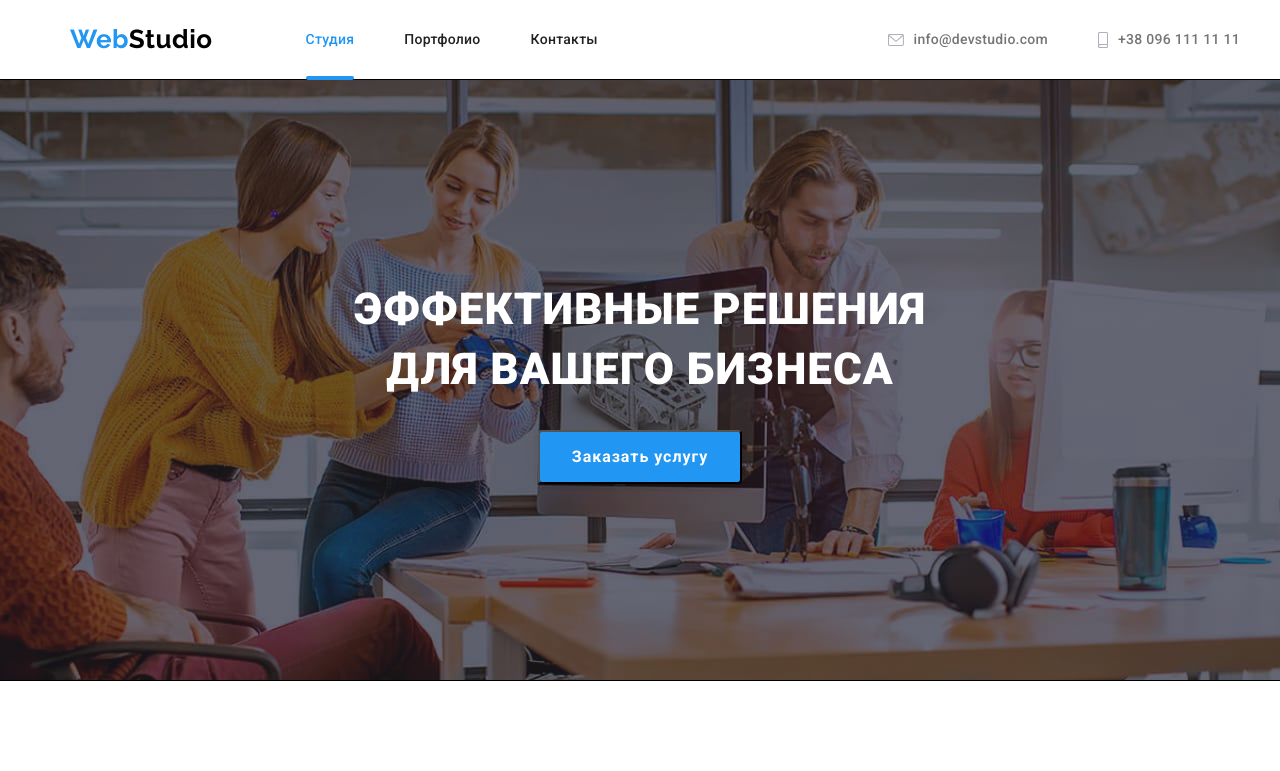
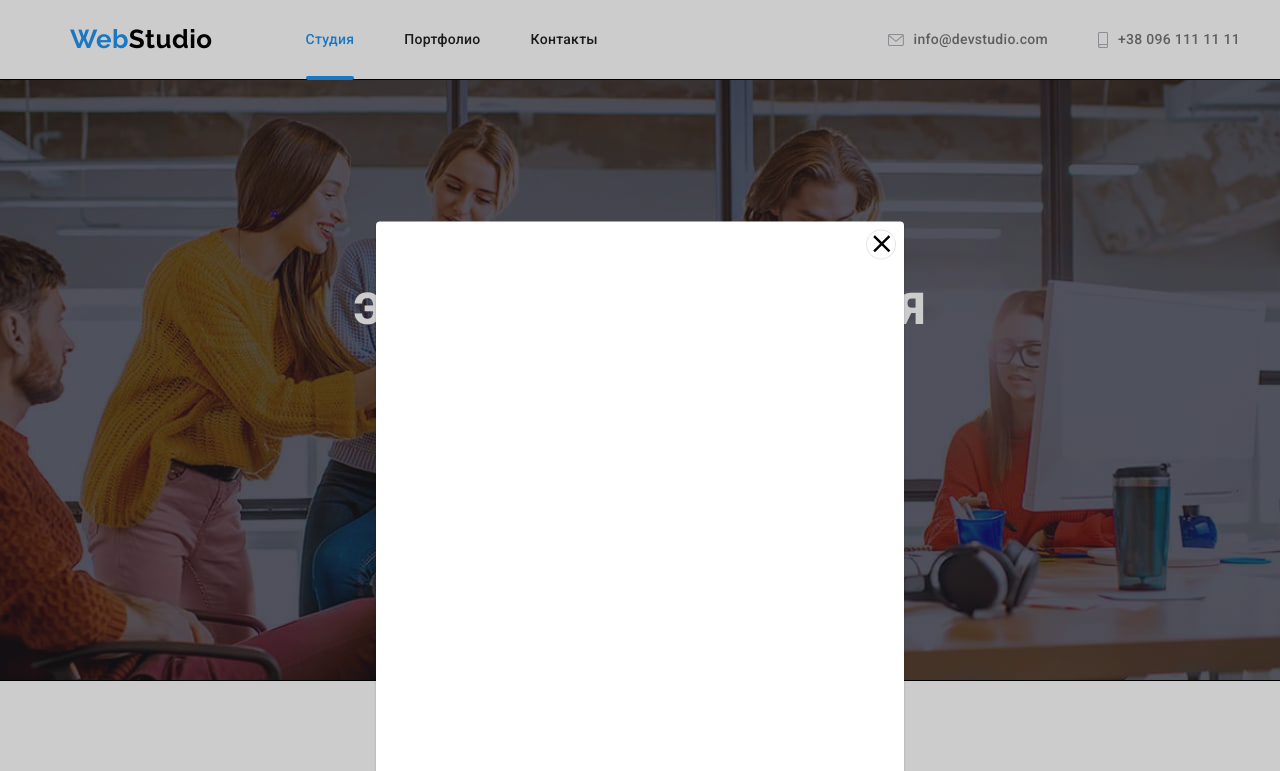
Before and after one commit to ZatsepaTanya/goit-markup-hw-05, a plain HTML site: page index.html in a window 1280 px wide. Shown: the top 771 px of the page. Drawn offline with nearby package versions, Linux system fonts and the light colour scheme.

Commit message:
модалка

```diff
--- a/css/styles.css
+++ b/css/styles.css
@@ -458,6 +458,45 @@ letter-spacing: 0.03em;
 
 }
 
+.backdrop{
+    position: fixed;
+    top: 0;
+    left: 0;
+    width: 100%;
+    height: 1024px;
+    background-color: rgba(0, 0, 0, 0.2);
+    z-index: 100;
+}
+.modal{
+    position: absolute;
+    top: 50%;
+    left: 50%;
+transform: translate(-50%, -50%);
+
+    width: 528px;
+height: 581px;
+    background: #FFFFFF;
+box-shadow: 0px 1px 3px rgba(0, 0, 0, 0.12), 0px 1px 1px rgba(0, 0, 0, 0.14), 0px 2px 1px rgba(0, 0, 0, 0.2);
+border-radius: 4px;
+
+}
+
+.exit-modal{
+    position: absolute;
+    top: 8px;
+    right: 8px;
+    background: #FFFFFF;
+
+    padding: 0;
+    border: 0;
+}
+.back-modal{
+    width: 30px;
+height: 30px;
+border-radius: 50%;
+background: #FFFFFF;
+border: 1px solid rgba(0, 0, 0, 0.1);
+}
 .address{
     color:#ffffff;
     font-size: 14px;
--- a/index.html
+++ b/index.html
@@ -42,7 +42,7 @@
         <section class="hero">
             <div class="conteiner">
                 <h1 class="hero-title">Эффективные решения <br> для вашего бизнеса</h1>
-                <button class="button">Заказать услугу</button>
+                <button class="button" data-modal-open>Заказать услугу</button>
             </div>
         </section>
         <section class="section plus">
@@ -245,5 +245,14 @@
          </div>
         </div>
     </footer>
+    <div class="backdrop is-hidden" data-modal>
+        <div class="modal">
+            <button class="exit-modal" data-modal-close><svg class="back-modal"><use xlink:href="./images/symbol-defs.svg#close-black-18dp-2-1-1"></use></svg></button>
+
+
+        </div>
+
+    </div>
+    <script src="./js/modal.js"></script>
 </body>
 </html>
--- /dev/null
+++ b/js/modal.js
@@ -0,0 +1,14 @@
+(() => {
+    const refs = {
+      openModalBtn: document.querySelector('[data-modal-open]'),
+      closeModalBtn: document.querySelector('[data-modal-close]'),
+      modal: document.querySelector('[data-modal]'),
+    };
+
+    refs.openModalBtn.addEventListener('click', toggleModal);
+    refs.closeModalBtn.addEventListener('click', toggleModal);
+
+    function toggleModal() {
+      refs.modal.classList.toggle('is-hidden');
+    }
+  })();
```
